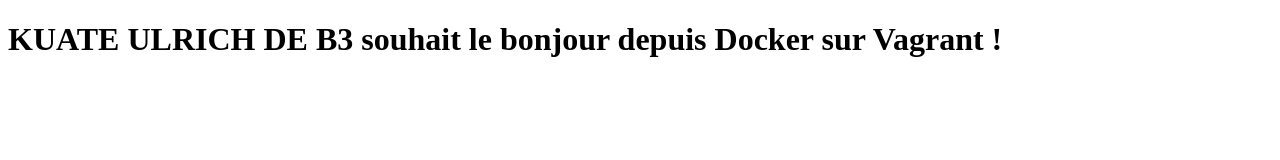
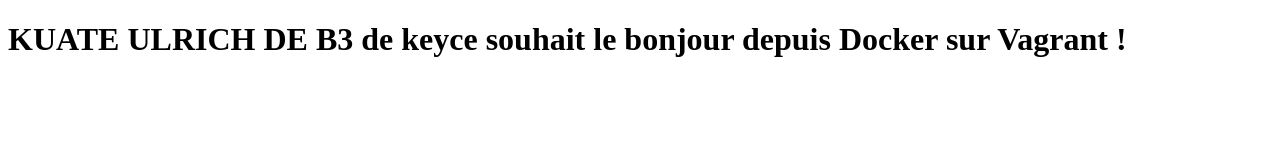
Before and after one commit to Ultrix-3/projet-devops, a plain HTML site: page index.html in a window 1280 px wide. Drawn offline with Linux system fonts and the light colour scheme.

Commit message:
ulrich modifie

```diff
--- a/index.html
+++ b/index.html
@@ -5,6 +5,6 @@
   <title>Mon App DevOps</title>
 </head>
 <body>
-  <h1>KUATE ULRICH DE B3 souhait le bonjour depuis Docker sur Vagrant !</h1>
+  <h1>KUATE ULRICH DE B3 de keyce souhait le bonjour depuis Docker sur Vagrant !</h1>
 </body>
 </html>
```
